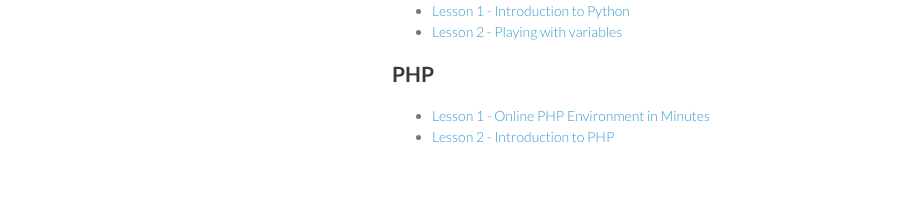
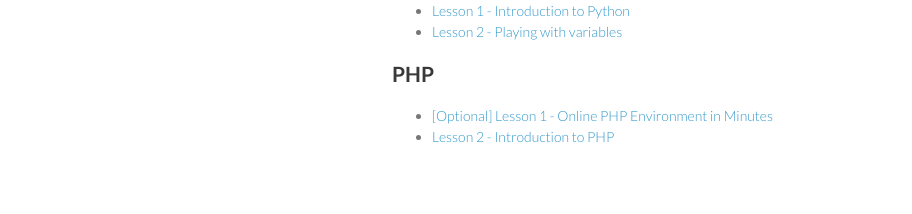
Before and after one commit to codebar/tutorials, a Jekyll site: the page index.html, which Jekyll copies as it is, in a window 1280 px wide. Shown: the part 1055-1269 px from the top of the page, without its empty margins (178-1090 px from the left). Built offline with Jekyll 4.4.1, drawn with Linux system fonts in a browser that asks for light colours; Markdown is read by kramdown in place of the engine named in the settings.

Commit message:
Lesson1 online IDE made optional

```diff
--- a/index.html
+++ b/index.html
@@ -85,7 +85,7 @@
           <h2>PHP</h2>
 
           <ul>
-            <li><a href="php/lesson1/tutorial.html">Lesson 1 - Online PHP Environment in Minutes</a></li>
+            <li><a href="php/lesson1/tutorial.html">[Optional] Lesson 1 - Online PHP Environment in Minutes</a></li>
             <li><a href="php/lesson2/tutorial.html">Lesson 2 - Introduction to PHP</a></li>
           </ul>
           </section>
```
